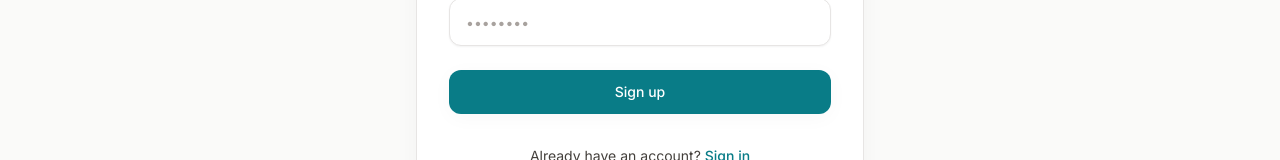
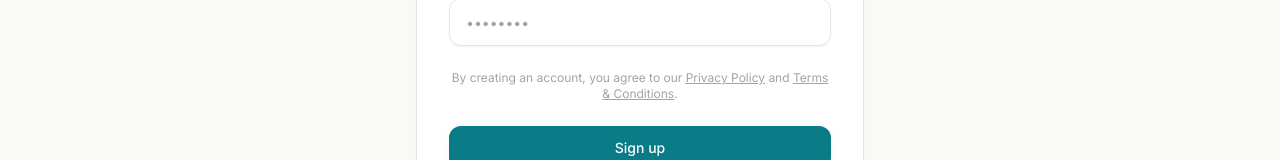
Before and after one commit to subhankar-das-phantom/Evora, a React (Vite) app in the folder frontend/: page /register in a window 1280 px wide. Shown: the part 547-707 px from the top of the page. Built offline with nearby package versions, Linux system fonts and the light colour scheme; no server answers.

Commit message:
Agreement Text: Inserted the disclaimer text "By creating an account, you agree to our Privacy Policy and Terms & Conditions" right above the submit button, complete with functional React Router <Link> tags pointing to the legal pages.

```diff
--- a/frontend/src/pages/auth/RegisterPage.jsx
+++ b/frontend/src/pages/auth/RegisterPage.jsx
@@ -107,6 +107,13 @@
             </div>
           </div>
 
+          <p className="text-xs text-center text-evora-text-muted">
+            By creating an account, you agree to our{" "}
+            <Link to="/privacy" className="underline hover:text-evora-text-primary transition-colors">Privacy Policy</Link>
+            {" "}and{" "}
+            <Link to="/terms" className="underline hover:text-evora-text-primary transition-colors">Terms & Conditions</Link>.
+          </p>
+
           <Button type="submit" className="w-full" disabled={isLoading}>
             {isLoading ? "Creating account..." : "Sign up"}
           </Button>
```
